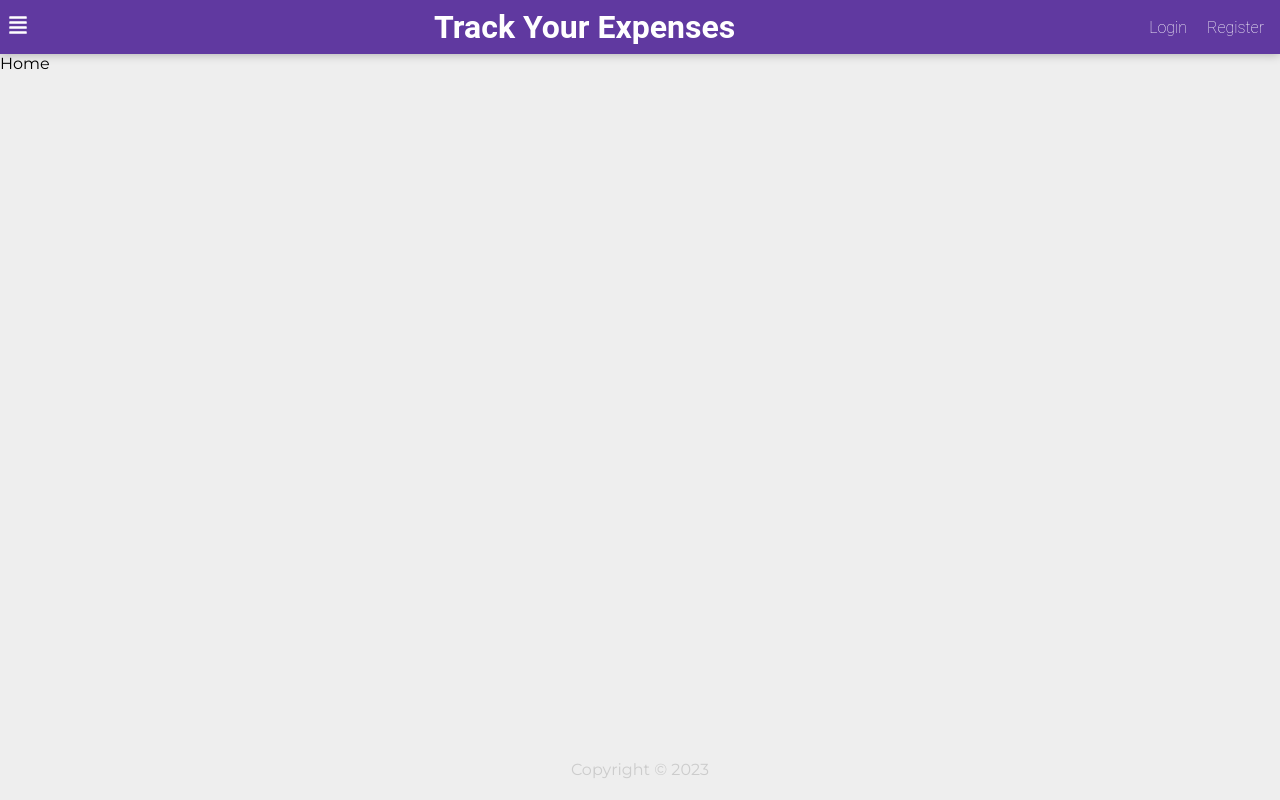
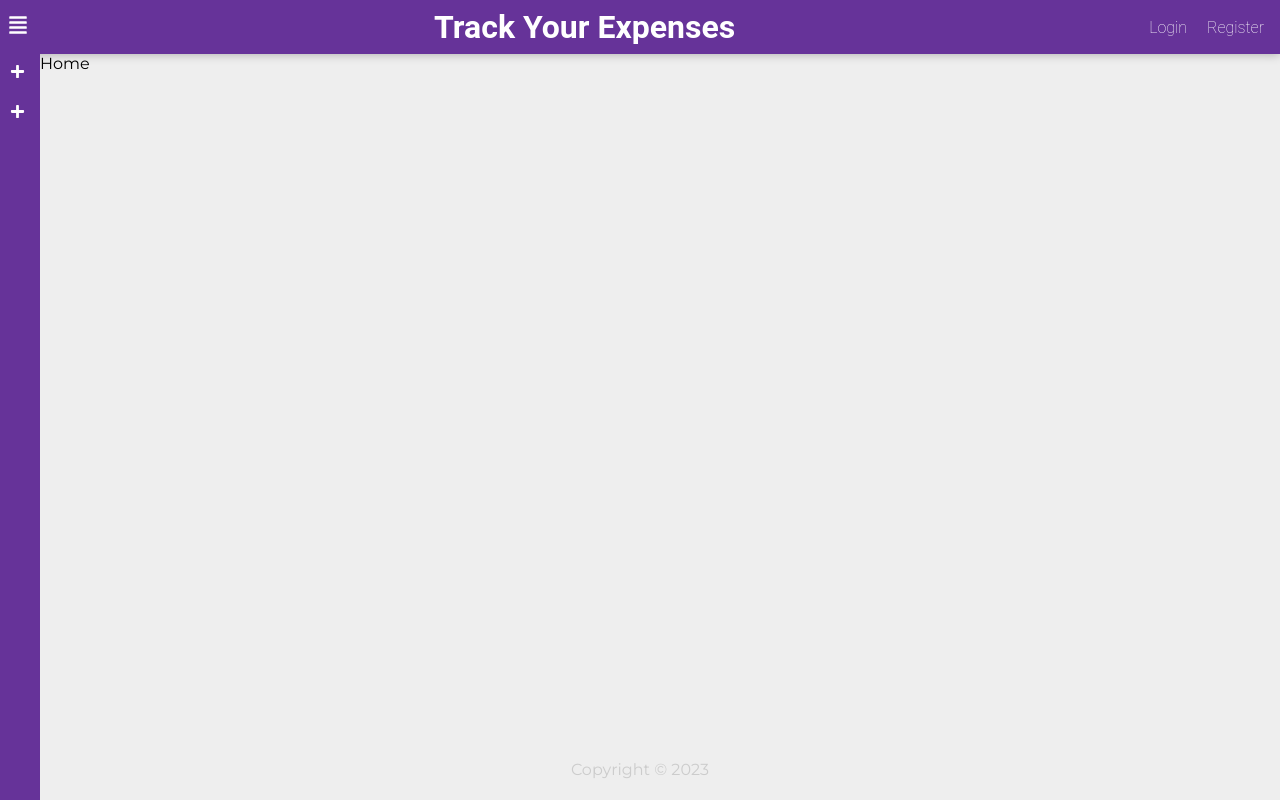
Before and after one commit to point8290/expense-tracker, a React (Create React App) app in the folder front-end/: page / in a window 1280 px wide. Shown: the top 800 px of the page. Built offline with nearby package versions, Linux system fonts and the light colour scheme; a web font is replaced by a local one.

Commit message:
Implemented Sidebar

```diff
--- a/front-end/src/AppContextProvider.jsx
+++ b/front-end/src/AppContextProvider.jsx
@@ -1,24 +1,13 @@
 import React, { createContext } from "react";
-import { useReducer } from "react";
+import { useState } from "react";
 export const AppContext = createContext({});
 
 function AppContextProvider({ children }) {
-  const initialState = {
-    isSidebarOpen: false,
-  };
-
-  const updateAppContext = (state, action) => {
-    if (action.type === "toggleSidebar") {
-      state.isSidebarOpen = !state.isSidebarOpen;
-    }
-    return state;
-  };
-
-  const [state, dispatch] = useReducer(updateAppContext, initialState);
+  const [isSidebarOpen, setIsSidebarOpen] = useState(false);
 
   const globalContext = {
-    appContext: state,
-    updateAppContextState: dispatch,
+    isSidebarOpen,
+    setIsSidebarOpen,
   };
   return (
     <AppContext.Provider value={globalContext}>{children}</AppContext.Provider>
--- a/front-end/src/components/Header/Header.css
+++ b/front-end/src/components/Header/Header.css
@@ -1,5 +1,5 @@
 header {
-    background-color: #6039a0;
+    background-color: rebeccapurple;
     padding: 8px;
     box-shadow: 0 0 10px 0 rgba(0, 0, 0, 0.3);
     display: flex;
--- a/front-end/src/components/Header/Header.jsx
+++ b/front-end/src/components/Header/Header.jsx
@@ -8,7 +8,8 @@ const Header = (props) => {
   const globalContext = useContext(AppContext);
 
   const toggleSidebar = (event) => {
-    globalContext.updateAppContextState({ type: "toggleSidebar" });
+    event.preventDefault();
+    globalContext.setIsSidebarOpen(!globalContext.isSidebarOpen);
   };
 
   return (
@@ -24,7 +25,7 @@ const Header = (props) => {
       </div>
       <div className="links">
         <Link to="/login"> Login </Link>
-        <Link to="/Register"> Register </Link>
+        <Link to="/register"> Register </Link>
       </div>
     </header>
   );
--- a/front-end/src/components/Icon/Icon.jsx
+++ b/front-end/src/components/Icon/Icon.jsx
@@ -1,7 +1,7 @@
 import React from "react";
 
 function Icon(props) {
-  return <div>{props.element}</div>;
+  return <div onClick={props.onClick}>{props.element}</div>;
 }
 
 export default Icon;
--- a/front-end/src/components/Main/Main.css
+++ b/front-end/src/components/Main/Main.css
@@ -0,0 +1,4 @@
+.mainContainer{
+    display: flex;
+    flex-direction: row;
+}
--- a/front-end/src/components/Main/Main.jsx
+++ b/front-end/src/components/Main/Main.jsx
@@ -3,9 +3,16 @@ import { Routes, Route } from "react-router-dom";
 import Home from "../Home/Home";
 import Login from "../Login/Login";
 import Register from "../Register/Register";
+import Sidebar from "../Sidebar/Sidebar";
+import "./Main.css";
+import { AppContext } from "../../AppContextProvider";
+import { useContext } from "react";
+function Main() {
+  const globalContext = useContext(AppContext);
 
-function Main() {
   return (
+    <div className="mainContainer">
+      <Sidebar isSidebarOpen={globalContext.isSidebarOpen} />
       <div>
         <Routes>
           <Route path="/" exact element={<Home />} />
@@ -13,6 +20,7 @@ function Main() {
           <Route path="/register" element={<Register />} />
         </Routes>
       </div>
+    </div>
   );
 }
 
--- /dev/null
+++ b/front-end/src/components/Sidebar/Sidebar.css
@@ -0,0 +1,34 @@
+aside {
+  display: flex;
+  flex-direction: column;
+  background-color: rebeccapurple;
+  height: 100rem;
+}
+aside a {
+  display: flex;
+  flex-direction: row;
+  text-decoration: none;
+  height: 20px;
+  width: 80%;
+  margin: 10px;
+}
+
+aside a p {
+  color: #fff;
+  font-weight: 200;
+  font-family: "Roboto";
+  padding-left: 6px;
+}
+.sidebarOpen {
+  width: 20%;
+}
+.sidebarClose {
+  width: 40px;
+}
+aside.sidebarOpen a p {
+  display: block;
+}
+
+aside.sidebarClose a p {
+  display: none;
+}
--- /dev/null
+++ b/front-end/src/components/Sidebar/Sidebar.jsx
@@ -0,0 +1,25 @@
+import React from "react";
+import { NavLink } from "react-router-dom";
+import ExpenseForm from "../ExpenseForm/ExpenseForm";
+import ExpenseList from "../ExpenseList/ExpenseList";
+import "./Sidebar.css";
+import Icon from "../Icon/Icon";
+import { FaPlus } from "react-icons/fa";
+function Sidebar(props) {
+  const toggleClass = props.isSidebarOpen ? "sidebarOpen" : "sidebarClose";
+
+  return (
+    <aside className={toggleClass}>
+      <NavLink to="/add_expense" element={<ExpenseForm />}>
+        <Icon element={<FaPlus color="white" size={"15px"} />} />
+        <p>Add Expense</p>
+      </NavLink>
+      <NavLink to="expense_list" element={<ExpenseList />}>
+        <Icon element={<FaPlus color="white" size={"15px"} />} />
+        <p>Expense List</p>
+      </NavLink>
+    </aside>
+  );
+}
+
+export default Sidebar;
```
Lines whose indentation alone changed are shown as unchanged.
